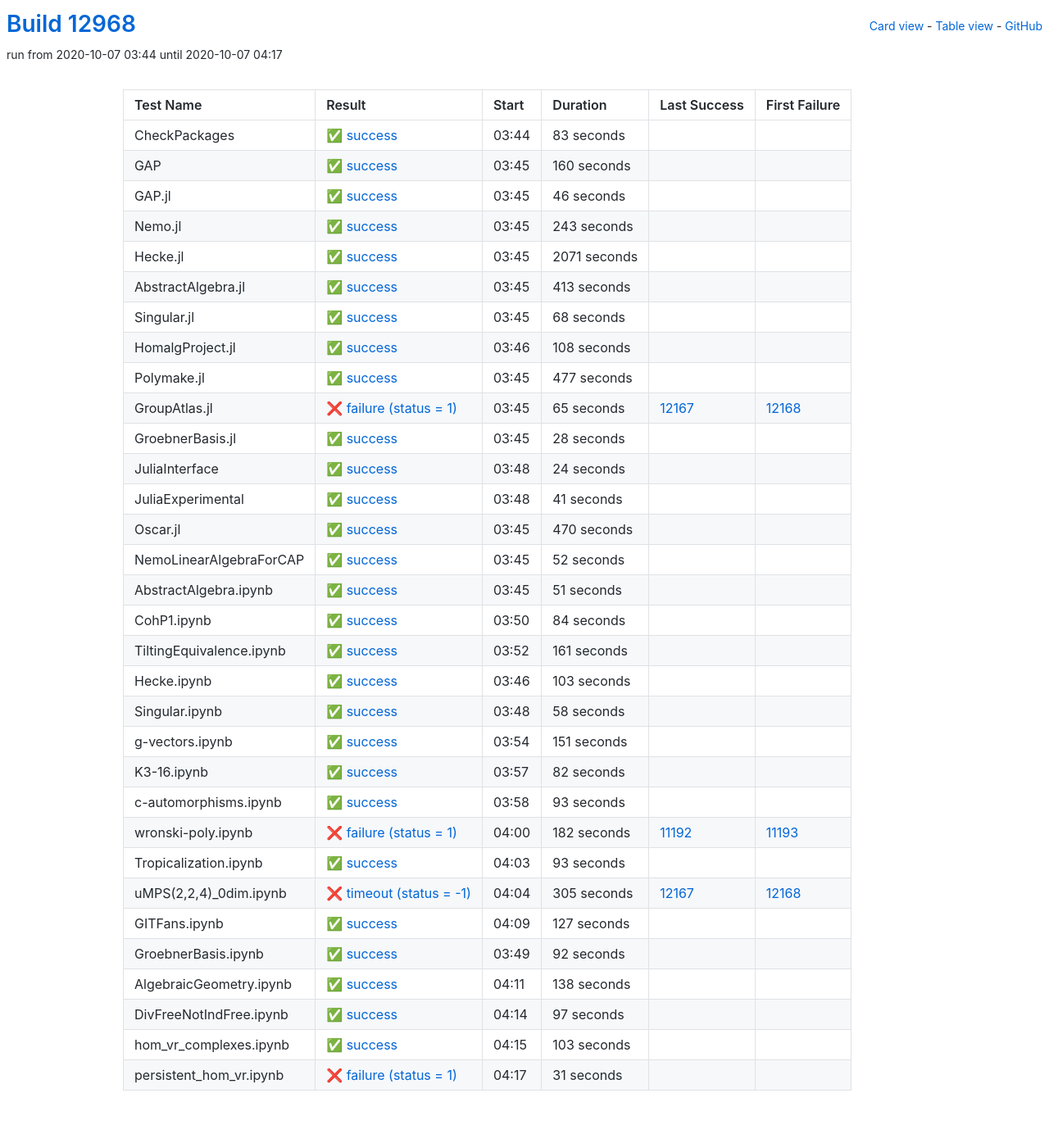
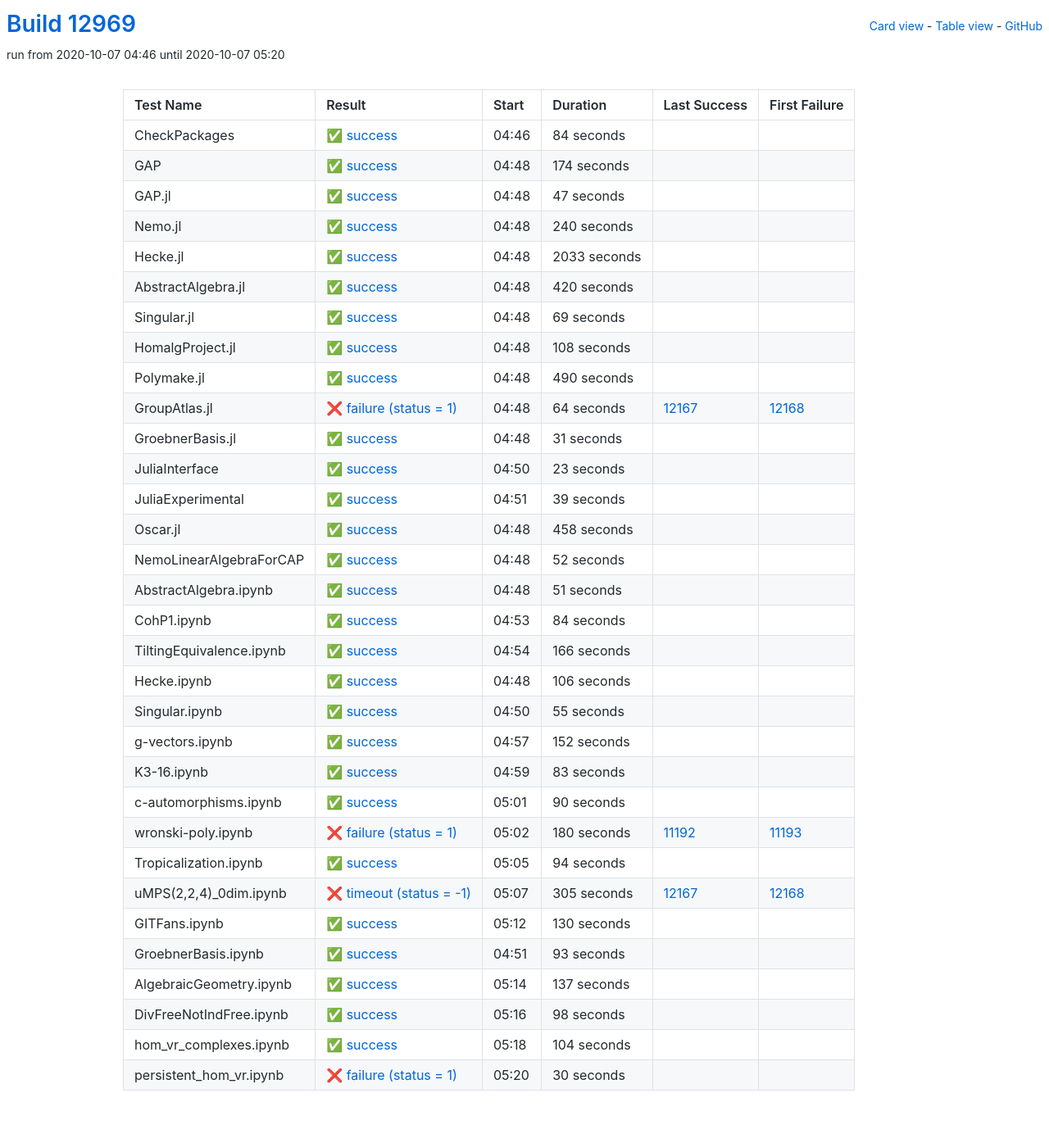
Before and after one commit to oscar-system/oscar-ci-status, a Jekyll site: the page built from table.html, in a window 1280 px wide. Shown: the whole page at 82% size. Built offline with Jekyll 4.4.1, drawn with Linux system fonts in a browser that asks for light colours.

Commit message:
Build #12969

```diff
--- a/_data/ci.yml
+++ b/_data/ci.yml
@@ -1,6 +1,6 @@
 ---
-build: 12968
-build_url: https://oscarci.mathematik.uni-kl.de/job/oscar/12968/
+build: 12969
+build_url: https://oscarci.mathematik.uni-kl.de/job/oscar/12969/
 job: oscar
 organization: oscar-system
 repo: oscar-ci-status
@@ -8,92 +8,92 @@
 tests:
 - name: CheckPackages
   id: checkpackages
-  log: https://oscarci.mathematik.uni-kl.de/job/oscar/12968/artifact/logs/build-12968/CheckPackages.log
-  start: 2020-10-07 03:44
+  log: https://oscarci.mathematik.uni-kl.de/job/oscar/12969/artifact/logs/build-12969/CheckPackages.log
+  start: 2020-10-07 04:46
   success: true
   exitcode: 0
   status: success
-  duration: 83
+  duration: 84
   last_success: false
   last_success_url:
   first_failure: false
   first_failure_url:
 - name: GAP
   id: gap
-  log: https://oscarci.mathematik.uni-kl.de/job/oscar/12968/artifact/logs/build-12968/GAP.log
-  start: 2020-10-07 03:45
+  log: https://oscarci.mathematik.uni-kl.de/job/oscar/12969/artifact/logs/build-12969/GAP.log
+  start: 2020-10-07 04:48
   success: true
   exitcode: 0
   status: success
-  duration: 160
+  duration: 174
   last_success: false
   last_success_url:
   first_failure: false
   first_failure_url:
 - name: GAP.jl
   id: gap-jl
-  log: https://oscarci.mathematik.uni-kl.de/job/oscar/12968/artifact/logs/build-12968/GAP.jl.log
-  start: 2020-10-07 03:45
+  log: https://oscarci.mathematik.uni-kl.de/job/oscar/12969/artifact/logs/build-12969/GAP.jl.log
+  start: 2020-10-07 04:48
   success: true
   exitcode: 0
   status: success
-  duration: 46
+  duration: 47
   last_success: false
   last_success_url:
   first_failure: false
   first_failure_url:
 - name: Nemo.jl
   id: nemo-jl
-  log: https://oscarci.mathematik.uni-kl.de/job/oscar/12968/artifact/logs/build-12968/Nemo.jl.log
-  start: 2020-10-07 03:45
+  log: https://oscarci.mathematik.uni-kl.de/job/oscar/12969/artifact/logs/build-12969/Nemo.jl.log
+  start: 2020-10-07 04:48
   success: true
   exitcode: 0
   status: success
-  duration: 243
+  duration: 240
   last_success: false
   last_success_url:
   first_failure: false
   first_failure_url:
 - name: Hecke.jl
   id: hecke-jl
-  log: https://oscarci.mathematik.uni-kl.de/job/oscar/12968/artifact/logs/build-12968/Hecke.jl.log
-  start: 2020-10-07 03:45
+  log: https://oscarci.mathematik.uni-kl.de/job/oscar/12969/artifact/logs/build-12969/Hecke.jl.log
+  start: 2020-10-07 04:48
   success: true
   exitcode: 0
   status: success
-  duration: 2071
+  duration: 2033
   last_success: false
   last_success_url:
   first_failure: false
   first_failure_url:
 - name: AbstractAlgebra.jl
   id: abstractalgebra-jl
-  log: https://oscarci.mathematik.uni-kl.de/job/oscar/12968/artifact/logs/build-12968/AbstractAlgebra.jl.log
-  start: 2020-10-07 03:45
+  log: https://oscarci.mathematik.uni-kl.de/job/oscar/12969/artifact/logs/build-12969/AbstractAlgebra.jl.log
+  start: 2020-10-07 04:48
   success: true
   exitcode: 0
   status: success
-  duration: 413
+  duration: 420
   last_success: false
   last_success_url:
   first_failure: false
   first_failure_url:
 - name: Singular.jl
   id: singular-jl
-  log: https://oscarci.mathematik.uni-kl.de/job/oscar/12968/artifact/logs/build-12968/Singular.jl.log
-  start: 2020-10-07 03:45
+  log: https://oscarci.mathematik.uni-kl.de/job/oscar/12969/artifact/logs/build-12969/Singular.jl.log
+  start: 2020-10-07 04:48
   success: true
   exitcode: 0
   status: success
-  duration: 68
+  duration: 69
   last_success: false
   last_success_url:
   first_failure: false
   first_failure_url:
 - name: HomalgProject.jl
   id: homalgproject-jl
-  log: https://oscarci.mathematik.uni-kl.de/job/oscar/12968/artifact/logs/build-12968/HomalgProject.jl.log
-  start: 2020-10-07 03:46
+  log: https://oscarci.mathematik.uni-kl.de/job/oscar/12969/artifact/logs/build-12969/HomalgProject.jl.log
+  start: 2020-10-07 04:48
   success: true
   exitcode: 0
   status: success
@@ -104,80 +104,80 @@
   first_failure_url:
 - name: Polymake.jl
   id: polymake-jl
-  log: https://oscarci.mathematik.uni-kl.de/job/oscar/12968/artifact/logs/build-12968/Polymake.jl.log
-  start: 2020-10-07 03:45
+  log: https://oscarci.mathematik.uni-kl.de/job/oscar/12969/artifact/logs/build-12969/Polymake.jl.log
+  start: 2020-10-07 04:48
   success: true
   exitcode: 0
   status: success
-  duration: 477
+  duration: 490
   last_success: false
   last_success_url:
   first_failure: false
   first_failure_url:
 - name: GroupAtlas.jl
   id: groupatlas-jl
-  log: https://oscarci.mathematik.uni-kl.de/job/oscar/12968/artifact/logs/build-12968/GroupAtlas.jl.log
-  start: 2020-10-07 03:45
+  log: https://oscarci.mathematik.uni-kl.de/job/oscar/12969/artifact/logs/build-12969/GroupAtlas.jl.log
+  start: 2020-10-07 04:48
   success: false
   exitcode: 1
   status: failure
-  duration: 65
+  duration: 64
   last_success: 12167
   last_success_url: https://oscarci.mathematik.uni-kl.de/job/oscar/12167/
   first_failure: 12168
   first_failure_url: https://oscarci.mathematik.uni-kl.de/job/oscar/12168/
 - name: GroebnerBasis.jl
   id: groebnerbasis-jl
-  log: https://oscarci.mathematik.uni-kl.de/job/oscar/12968/artifact/logs/build-12968/GroebnerBasis.jl.log
-  start: 2020-10-07 03:45
+  log: https://oscarci.mathematik.uni-kl.de/job/oscar/12969/artifact/logs/build-12969/GroebnerBasis.jl.log
+  start: 2020-10-07 04:48
   success: true
   exitcode: 0
   status: success
-  duration: 28
+  duration: 31
   last_success: false
   last_success_url:
   first_failure: false
   first_failure_url:
 - name: JuliaInterface
   id: juliainterface
-  log: https://oscarci.mathematik.uni-kl.de/job/oscar/12968/artifact/logs/build-12968/JuliaInterface.log
-  start: 2020-10-07 03:48
+  log: https://oscarci.mathematik.uni-kl.de/job/oscar/12969/artifact/logs/build-12969/JuliaInterface.log
+  start: 2020-10-07 04:50
   success: true
   exitcode: 0
   status: success
-  duration: 24
+  duration: 23
   last_success: false
   last_success_url:
   first_failure: false
   first_failure_url:
 - name: JuliaExperimental
   id: juliaexperimental
-  log: https://oscarci.mathematik.uni-kl.de/job/oscar/12968/artifact/logs/build-12968/JuliaExperimental.log
-  start: 2020-10-07 03:48
+  log: https://oscarci.mathematik.uni-kl.de/job/oscar/12969/artifact/logs/build-12969/JuliaExperimental.log
+  start: 2020-10-07 04:51
   success: true
   exitcode: 0
   status: success
-  duration: 41
+  duration: 39
   last_success: false
   last_success_url:
   first_failure: false
   first_failure_url:
 - name: Oscar.jl
   id: oscar-jl
-  log: https://oscarci.mathematik.uni-kl.de/job/oscar/12968/artifact/logs/build-12968/Oscar.jl.log
-  start: 2020-10-07 03:45
+  log: https://oscarci.mathematik.uni-kl.de/job/oscar/12969/artifact/logs/build-12969/Oscar.jl.log
+  start: 2020-10-07 04:48
   success: true
   exitcode: 0
   status: success
-  duration: 470
+  duration: 458
   last_success: false
   last_success_url:
   first_failure: false
   first_failure_url:
 - name: NemoLinearAlgebraForCAP
   id: nemolinearalgebraforcap
-  log: https://oscarci.mathematik.uni-kl.de/job/oscar/12968/artifact/logs/build-12968/NemoLinearAlgebraForCAP.log
-  start: 2020-10-07 03:45
+  log: https://oscarci.mathematik.uni-kl.de/job/oscar/12969/artifact/logs/build-12969/NemoLinearAlgebraForCAP.log
+  start: 2020-10-07 04:48
   success: true
   exitcode: 0
   status: success
@@ -188,8 +188,8 @@
   first_failure_url:
 - name: AbstractAlgebra.ipynb
   id: abstractalgebra-ipynb
-  log: https://oscarci.mathematik.uni-kl.de/job/oscar/12968/artifact/logs/build-12968/AbstractAlgebra.ipynb.log
-  start: 2020-10-07 03:45
+  log: https://oscarci.mathematik.uni-kl.de/job/oscar/12969/artifact/logs/build-12969/AbstractAlgebra.ipynb.log
+  start: 2020-10-07 04:48
   success: true
   exitcode: 0
   status: success
@@ -200,8 +200,8 @@
   first_failure_url:
 - name: CohP1.ipynb
   id: cohp1-ipynb
-  log: https://oscarci.mathematik.uni-kl.de/job/oscar/12968/artifact/logs/build-12968/CohP1.ipynb.log
-  start: 2020-10-07 03:50
+  log: https://oscarci.mathematik.uni-kl.de/job/oscar/12969/artifact/logs/build-12969/CohP1.ipynb.log
+  start: 2020-10-07 04:53
   success: true
   exitcode: 0
   status: success
@@ -212,104 +212,104 @@
   first_failure_url:
 - name: TiltingEquivalence.ipynb
   id: tiltingequivalence-ipynb
-  log: https://oscarci.mathematik.uni-kl.de/job/oscar/12968/artifact/logs/build-12968/TiltingEquivalence.ipynb.log
-  start: 2020-10-07 03:52
+  log: https://oscarci.mathematik.uni-kl.de/job/oscar/12969/artifact/logs/build-12969/TiltingEquivalence.ipynb.log
+  start: 2020-10-07 04:54
   success: true
   exitcode: 0
   status: success
-  duration: 161
+  duration: 166
   last_success: false
   last_success_url:
   first_failure: false
   first_failure_url:
 - name: Hecke.ipynb
   id: hecke-ipynb
-  log: https://oscarci.mathematik.uni-kl.de/job/oscar/12968/artifact/logs/build-12968/Hecke.ipynb.log
-  start: 2020-10-07 03:46
+  log: https://oscarci.mathematik.uni-kl.de/job/oscar/12969/artifact/logs/build-12969/Hecke.ipynb.log
+  start: 2020-10-07 04:48
   success: true
   exitcode: 0
   status: success
-  duration: 103
+  duration: 106
   last_success: false
   last_success_url:
   first_failure: false
   first_failure_url:
 - name: Singular.ipynb
   id: singular-ipynb
-  log: https://oscarci.mathematik.uni-kl.de/job/oscar/12968/artifact/logs/build-12968/Singular.ipynb.log
-  start: 2020-10-07 03:48
+  log: https://oscarci.mathematik.uni-kl.de/job/oscar/12969/artifact/logs/build-12969/Singular.ipynb.log
+  start: 2020-10-07 04:50
   success: true
   exitcode: 0
   status: success
-  duration: 58
+  duration: 55
   last_success: false
   last_success_url:
   first_failure: false
   first_failure_url:
 - name: g-vectors.ipynb
   id: g-vectors-ipynb
-  log: https://oscarci.mathematik.uni-kl.de/job/oscar/12968/artifact/logs/build-12968/g-vectors.ipynb.log
-  start: 2020-10-07 03:54
+  log: https://oscarci.mathematik.uni-kl.de/job/oscar/12969/artifact/logs/build-12969/g-vectors.ipynb.log
+  start: 2020-10-07 04:57
   success: true
   exitcode: 0
   status: success
-  duration: 151
+  duration: 152
   last_success: false
   last_success_url:
   first_failure: false
   first_failure_url:
 - name: K3-16.ipynb
   id: k3-16-ipynb
-  log: https://oscarci.mathematik.uni-kl.de/job/oscar/12968/artifact/logs/build-12968/K3-16.ipynb.log
-  start: 2020-10-07 03:57
+  log: https://oscarci.mathematik.uni-kl.de/job/oscar/12969/artifact/logs/build-12969/K3-16.ipynb.log
+  start: 2020-10-07 04:59
   success: true
   exitcode: 0
   status: success
-  duration: 82
+  duration: 83
   last_success: false
   last_success_url:
   first_failure: false
   first_failure_url:
 - name: c-automorphisms.ipynb
   id: c-automorphisms-ipynb
-  log: https://oscarci.mathematik.uni-kl.de/job/oscar/12968/artifact/logs/build-12968/c-automorphisms.ipynb.log
-  start: 2020-10-07 03:58
+  log: https://oscarci.mathematik.uni-kl.de/job/oscar/12969/artifact/logs/build-12969/c-automorphisms.ipynb.log
+  start: 2020-10-07 05:01
   success: true
   exitcode: 0
   status: success
-  duration: 93
+  duration: 90
   last_success: false
   last_success_url:
   first_failure: false
   first_failure_url:
 - name: wronski-poly.ipynb
   id: wronski-poly-ipynb
-  log: https://oscarci.mathematik.uni-kl.de/job/oscar/12968/artifact/logs/build-12968/wronski-poly.ipynb.log
-  start: 2020-10-07 04:00
+  log: https://oscarci.mathematik.uni-kl.de/job/oscar/12969/artifact/logs/build-12969/wronski-poly.ipynb.log
+  start: 2020-10-07 05:02
   success: false
   exitcode: 1
   status: failure
-  duration: 182
+  duration: 180
   last_success: 11192
   last_success_url: https://oscarci.mathematik.uni-kl.de/job/oscar/11192/
   first_failure: 11193
   first_failure_url: https://oscarci.mathematik.uni-kl.de/job/oscar/11193/
 - name: Tropicalization.ipynb
   id: tropicalization-ipynb
-  log: https://oscarci.mathematik.uni-kl.de/job/oscar/12968/artifact/logs/build-12968/Tropicalization.ipynb.log
-  start: 2020-10-07 04:03
+  log: https://oscarci.mathematik.uni-kl.de/job/oscar/12969/artifact/logs/build-12969/Tropicalization.ipynb.log
+  start: 2020-10-07 05:05
   success: true
   exitcode: 0
   status: success
-  duration: 93
+  duration: 94
   last_success: false
   last_success_url:
   first_failure: false
   first_failure_url:
 - name: uMPS(2,2,4)_0dim.ipynb
   id: umps-2-2-4-0dim-ipynb
-  log: https://oscarci.mathematik.uni-kl.de/job/oscar/12968/artifact/logs/build-12968/uMPS-2-2-4-_0dim.ipynb.log
-  start: 2020-10-07 04:04
+  log: https://oscarci.mathematik.uni-kl.de/job/oscar/12969/artifact/logs/build-12969/uMPS-2-2-4-_0dim.ipynb.log
+  start: 2020-10-07 05:07
   success: false
   exitcode: -1
   status: timeout
@@ -320,72 +320,72 @@
   first_failure_url: https://oscarci.mathematik.uni-kl.de/job/oscar/12168/
 - name: GITFans.ipynb
   id: gitfans-ipynb
-  log: https://oscarci.mathematik.uni-kl.de/job/oscar/12968/artifact/logs/build-12968/GITFans.ipynb.log
-  start: 2020-10-07 04:09
+  log: https://oscarci.mathematik.uni-kl.de/job/oscar/12969/artifact/logs/build-12969/GITFans.ipynb.log
+  start: 2020-10-07 05:12
   success: true
   exitcode: 0
   status: success
-  duration: 127
+  duration: 130
   last_success: false
   last_success_url:
   first_failure: false
   first_failure_url:
 - name: GroebnerBasis.ipynb
   id: groebnerbasis-ipynb
-  log: https://oscarci.mathematik.uni-kl.de/job/oscar/12968/artifact/logs/build-12968/GroebnerBasis.ipynb.log
-  start: 2020-10-07 03:49
+  log: https://oscarci.mathematik.uni-kl.de/job/oscar/12969/artifact/logs/build-12969/GroebnerBasis.ipynb.log
+  start: 2020-10-07 04:51
   success: true
   exitcode: 0
   status: success
-  duration: 92
+  duration: 93
   last_success: false
   last_success_url:
   first_failure: false
   first_failure_url:
 - name: AlgebraicGeometry.ipynb
   id: algebraicgeometry-ipynb
-  log: https://oscarci.mathematik.uni-kl.de/job/oscar/12968/artifact/logs/build-12968/AlgebraicGeometry.ipynb.log
-  start: 2020-10-07 04:11
+  log: https://oscarci.mathematik.uni-kl.de/job/oscar/12969/artifact/logs/build-12969/AlgebraicGeometry.ipynb.log
+  start: 2020-10-07 05:14
   success: true
   exitcode: 0
   status: success
-  duration: 138
+  duration: 137
   last_success: false
   last_success_url:
   first_failure: false
   first_failure_url:
 - name: DivFreeNotIndFree.ipynb
   id: divfreenotindfree-ipynb
-  log: https://oscarci.mathematik.uni-kl.de/job/oscar/12968/artifact/logs/build-12968/DivFreeNotIndFree.ipynb.log
-  start: 2020-10-07 04:14
+  log: https://oscarci.mathematik.uni-kl.de/job/oscar/12969/artifact/logs/build-12969/DivFreeNotIndFree.ipynb.log
+  start: 2020-10-07 05:16
   success: true
   exitcode: 0
   status: success
-  duration: 97
+  duration: 98
   last_success: false
   last_success_url:
   first_failure: false
   first_failure_url:
 - name: hom_vr_complexes.ipynb
   id: hom-vr-complexes-ipynb
-  log: https://oscarci.mathematik.uni-kl.de/job/oscar/12968/artifact/logs/build-12968/hom_vr_complexes.ipynb.log
-  start: 2020-10-07 04:15
+  log: https://oscarci.mathematik.uni-kl.de/job/oscar/12969/artifact/logs/build-12969/hom_vr_complexes.ipynb.log
+  start: 2020-10-07 05:18
   success: true
   exitcode: 0
   status: success
-  duration: 103
+  duration: 104
   last_success: false
   last_success_url:
   first_failure: false
   first_failure_url:
 - name: persistent_hom_vr.ipynb
   id: persistent-hom-vr-ipynb
-  log: https://oscarci.mathematik.uni-kl.de/job/oscar/12968/artifact/logs/build-12968/persistent_hom_vr.ipynb.log
-  start: 2020-10-07 04:17
+  log: https://oscarci.mathematik.uni-kl.de/job/oscar/12969/artifact/logs/build-12969/persistent_hom_vr.ipynb.log
+  start: 2020-10-07 05:20
   success: false
   exitcode: 1
   status: failure
-  duration: 31
+  duration: 30
   last_success: false
   last_success_url:
   first_failure: false
```
Also changed, not shown: README.md.
